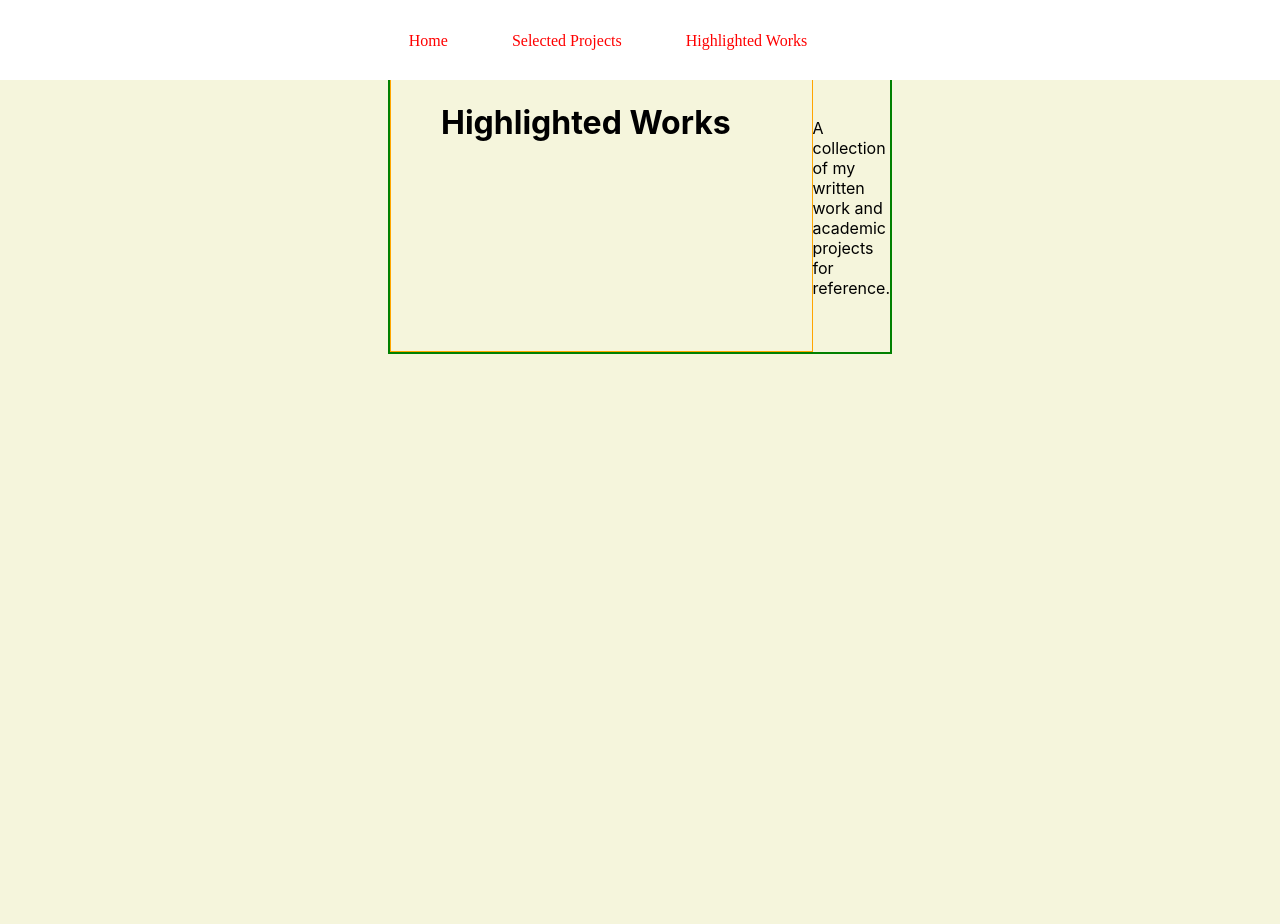
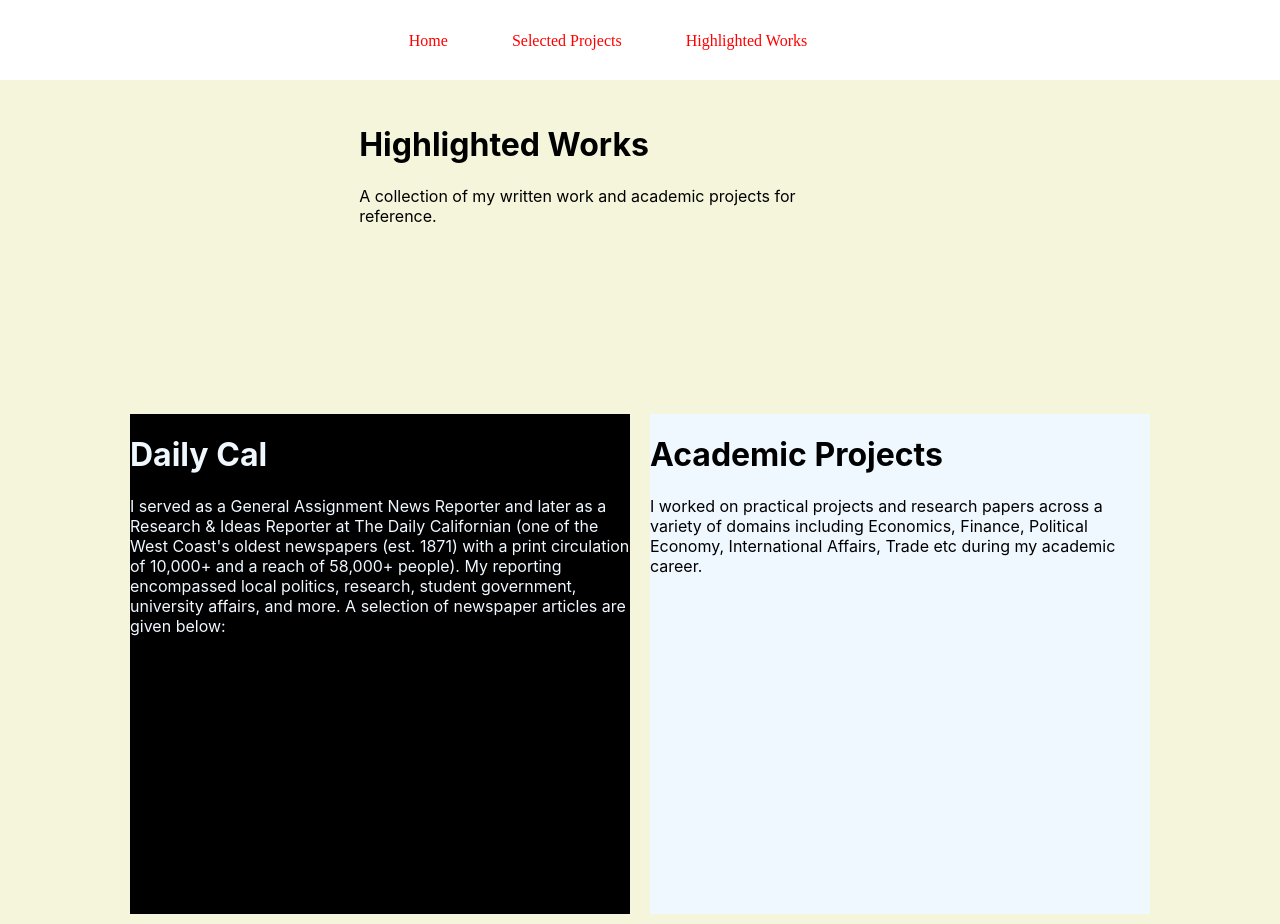
Before and after one commit to nams1570/ShradhaWebsite, a React (Create React App) app in the folder swebsite/: page /highlights in a window 1280 px wide. Before the commit the page ends 800 px from the top, so only its background shows below. Built offline with nearby package versions, Linux system fonts and the light colour scheme.

Commit message:
Setup structure of highlighted works page.

```diff
--- a/swebsite/src/pages/HighlightsPage.css
+++ b/swebsite/src/pages/HighlightsPage.css
@@ -1,22 +1,27 @@
 .IntroContainer{
     padding-top: 10%;
     position:relative;
-    border:2px solid green;
     width: 500px;
     height: 300px;
-    display:table;
+    left:23%;
 }
-.IntroName{
-    padding: 10%;
-    width:100%;
-    height:5%;
-    border:1px solid orange;
-    display:table-cell;
+
+#leftContainer{
+    color:aliceblue;
+    float:left;
+    background-color: black;
 }
-.IntroText{
-    display:table-cell;
-    width:100%;
+.highlightsContainer{
+    width:500px;
+    height:500px;
+    margin:10px;
 }
+#rightContainer{
+    color:black;
+    float:right;
+    background-color: aliceblue;
+}
+
 body{
     display: flex;
   justify-content: center; /* Center items along the main axis (horizontally) */
--- a/swebsite/src/pages/HighlightsPage.js
+++ b/swebsite/src/pages/HighlightsPage.js
@@ -4,16 +4,32 @@
 function IntroContainer(){
     return (
         <div className="IntroContainer">
-            <h1 class="IntroName">Highlighted Works</h1>
-            <p class="IntroText">A collection of my written work and academic projects for reference.</p>
+            <h1>Highlighted Works</h1>
+            <p >A collection of my written work and academic projects for reference.</p>
         </div>
     );
 }
 
+function HighlightContainer({heading,cssID, description}){
+    return (
+        <div id={cssID} className="highlightsContainer">
+            <h1>{heading}</h1>
+            <p>{description}</p>
+        </div>
+    )
+}
+
+
 export default function Highlights(){
+    const leftDesc = "I served as a General Assignment News Reporter and later as a Research & Ideas Reporter at The Daily Californian (one of the West Coast's oldest newspapers (est. 1871) with a print circulation of 10,000+ and a reach of 58,000+ people). My reporting encompassed local politics, research, student government, university affairs, and more.  A selection of newspaper articles are given below:";
+    const rightDesc = "I worked on practical projects and research papers across a variety of domains including Economics, Finance, Political Economy, International Affairs, Trade etc during my academic career.";
     return (
         <div>
-            <IntroContainer></IntroContainer>
+            <IntroContainer className="IntroContainer"></IntroContainer>
+            <div>
+                <HighlightContainer description={leftDesc} cssID="leftContainer" heading="Daily Cal"></HighlightContainer>
+                <HighlightContainer description={rightDesc} cssID="rightContainer" heading="Academic Projects"></HighlightContainer>
+            </div>
         </div>
     );
 }
```
Also changed, not shown: 2 other files (tests, documents, lock files or other folders).
